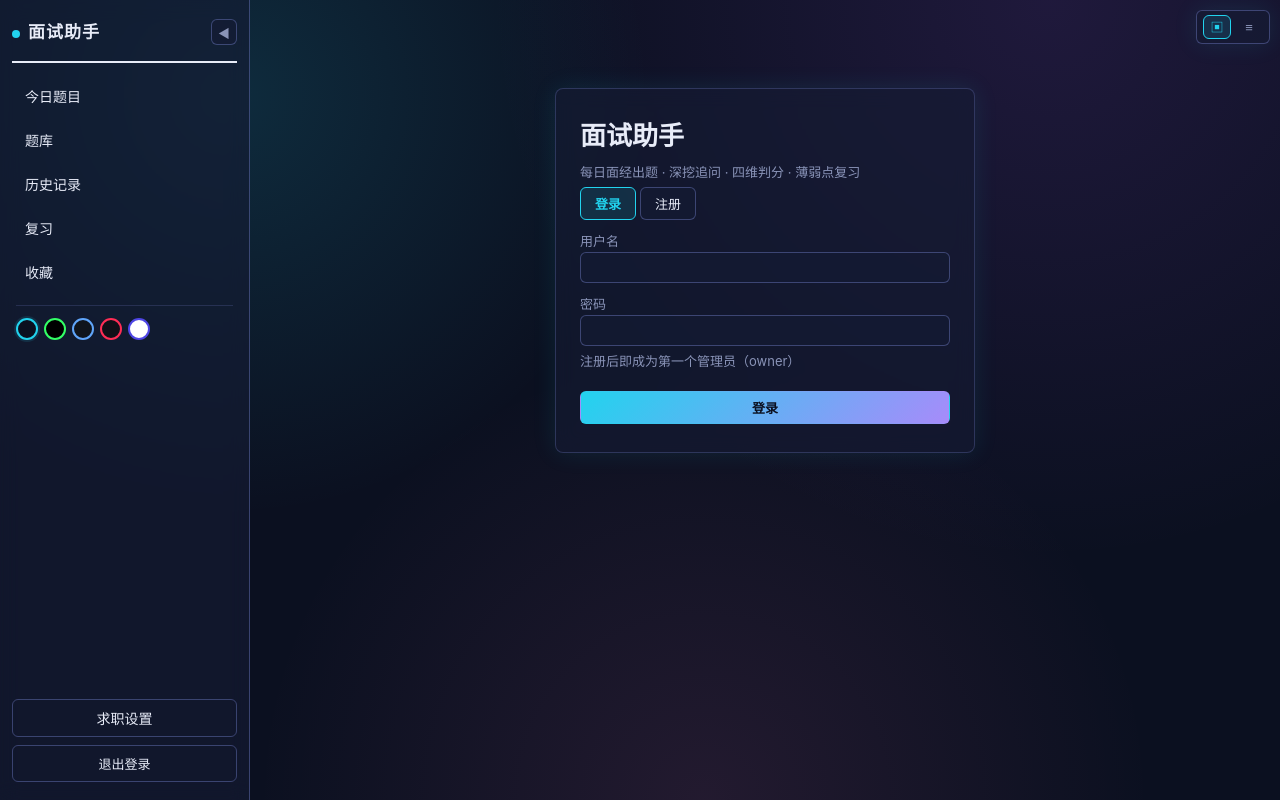
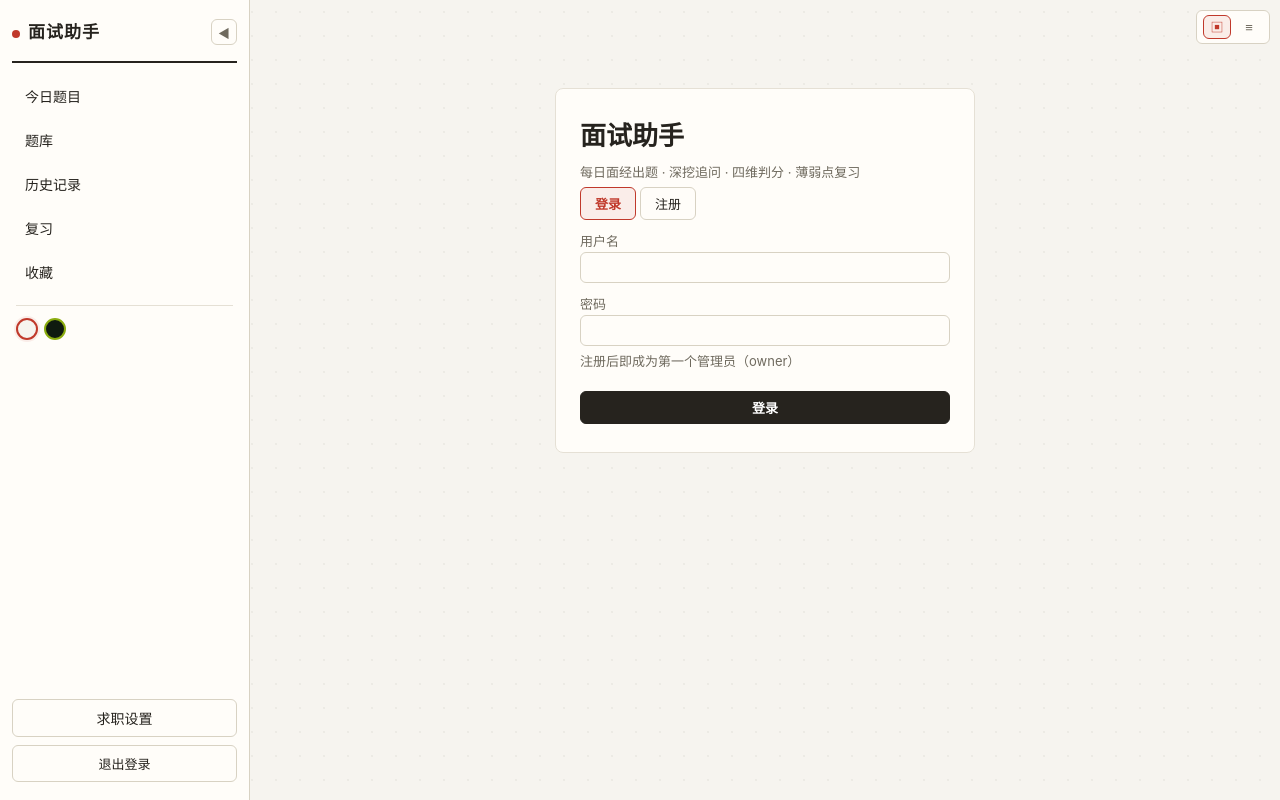
Before and after one commit to wonder-dream/DeepGrill, a FastAPI app: page / in a window 1280 px wide. Run offline with FastAPI, Linux system fonts and the light colour scheme.

Commit message:
feat(ui): 主题收敛为两套 — retro 纸质档案（默认，原纸感）+ cyber 像素终端（Game Boy 绿/直角/块阴影）；侧边栏主题切换器只留 2 个色点；其余主题移除，旧值回退 retro

```diff
--- a/app/web/static/app.js
+++ b/app/web/static/app.js
@@ -60,9 +60,9 @@ function applyLayout(layout) {
 }
 
 (function initThemeLayout() {
-  const THEMES = ["aurora", "cyber", "glass", "brutal", "minimal"];
+  const THEMES = ["retro", "cyber"];
   const LAYOUTS = ["classic", "topbar"];
-  const theme = THEMES.includes(localStorage.getItem("theme")) ? localStorage.getItem("theme") : "aurora";
+  const theme = THEMES.includes(localStorage.getItem("theme")) ? localStorage.getItem("theme") : "retro";
   const layout = LAYOUTS.includes(localStorage.getItem("layout")) ? localStorage.getItem("layout") : "classic";
   document.body.dataset.theme = theme;
   document.body.dataset.layout = layout;
--- a/app/web/static/index.html
+++ b/app/web/static/index.html
@@ -5,8 +5,8 @@
   <meta name="viewport" content="width=device-width, initial-scale=1">
   <title>面试助手</title>
   <link rel="icon" type="image/x-icon" href="/static/favicon.ico">
-  <link rel="stylesheet" href="/static/theme.css?v=20260811v12">
-  <link rel="stylesheet" href="/static/style.css?v=20260811v12">
+  <link rel="stylesheet" href="/static/theme.css?v=20260811v13">
+  <link rel="stylesheet" href="/static/style.css?v=20260811v13">
 </head>
 <body>
   <button id="sidebar-hamburger" class="hamburger" title="菜单">☰</button>
@@ -28,11 +28,8 @@
       <button data-view="favorites">收藏</button>
     </nav>
     <div class="theme-switcher" id="theme-switcher" title="切换主题">
-      <button class="theme-dot" data-theme="aurora" style="background:#0b1020;border-color:#22d3ee" title="霓虹极光"></button>
-      <button class="theme-dot" data-theme="cyber" style="background:#000000;border-color:#33ff66" title="赛博终端"></button>
-      <button class="theme-dot" data-theme="glass" style="background:#10141c;border-color:#60a5fa" title="玻璃深色"></button>
-      <button class="theme-dot" data-theme="brutal" style="background:#101018;border-color:#ff2d55" title="撞色粗野"></button>
-      <button class="theme-dot" data-theme="minimal" style="background:#ffffff;border-color:#4f46e5" title="清爽白底"></button>
+      <button class="theme-dot" data-theme="retro" style="background:#f6f4ef;border-color:#c0392b" title="纸质档案"></button>
+      <button class="theme-dot" data-theme="cyber" style="background:#0f1a0f;border-color:#8bac0f" title="像素终端"></button>
     </div>
     <div class="sidebar-actions">
       <button id="daily-run" class="sidebar-daily">立即更新</button>
@@ -483,6 +480,6 @@
   </div>
   <div id="ui-toast" class="hidden"></div>
 
-  <script src="/static/app.js?v=20260811v12"></script>
+  <script src="/static/app.js?v=20260811v13"></script>
 </body>
 </html>
--- a/app/web/static/theme.css
+++ b/app/web/static/theme.css
@@ -1,69 +1,32 @@
-/* 主题变量（5 套）：minimal 清爽白底（日常）/ aurora 霓虹极光 / cyber 赛博终端
-   / glass 玻璃深色 / brutal 撞色粗野
+/* 主题变量（2 套）：retro 纸质档案（默认）/ cyber 像素终端
    通过 <body data-theme="..."> 切换；style.css 与 reviewer.css 共用本文件变量。 */
 
 :root,
-body[data-theme="aurora"] {
-  /* 霓虹极光：深蓝黑底 + 青紫粉光晕 + 玻璃卡片发光 */
-  --paper: #0b1020;
-  --card: rgba(22, 28, 52, 0.62);
-  --ink: #e8ecf8;
-  --ink-soft: #8a94b8;
-  --red: #22d3ee;
-  --red-soft: rgba(34, 211, 238, 0.12);
-  --green: #a78bfa;
-  --green-soft: rgba(167, 139, 250, 0.16);
-  --line: rgba(148, 163, 255, 0.16);
-  --line-dark: rgba(148, 163, 255, 0.32);
+body[data-theme="retro"] {
+  /* 纸质档案：米黄羊皮纸 + 红点缀 + 点阵纹理 */
+  --paper: #f6f4ef;
+  --card: #fffdf9;
+  --ink: #26231e;
+  --ink-soft: #6f6a5e;
+  --red: #c0392b;
+  --red-soft: rgba(192, 57, 43, 0.08);
+  --green: #5d7a4f;
+  --green-soft: rgba(93, 122, 79, 0.1);
+  --line: #e5e0d5;
+  --line-dark: #d8d2c3;
   --radius-sm: 6px;
   --radius-md: 8px;
   --radius-lg: 12px;
-  --shadow-card: 0 0 24px rgba(34, 211, 238, 0.1);
-  --shadow-modal: 0 0 48px rgba(34, 211, 238, 0.18);
-  --soft-bg: rgba(148, 163, 255, 0.1);
-  --inverse-text: #0b1020;
-  --bg-image: radial-gradient(600px at 18% 12%, rgba(34, 211, 238, 0.14), transparent 70%),
-    radial-gradient(800px at 82% 0%, rgba(168, 85, 247, 0.13), transparent 70%),
-    radial-gradient(640px at 55% 100%, rgba(244, 114, 182, 0.1), transparent 70%);
-  --bg-size: auto;
-  --card-border: 1px solid rgba(148, 163, 255, 0.22);
-  --input-border: 1px solid rgba(148, 163, 255, 0.35);
-  --glass: blur(10px);
-  --serif: "Segoe UI", "Helvetica Neue", "PingFang SC", "Microsoft YaHei", sans-serif;
-  --sans: -apple-system, "PingFang SC", "Microsoft YaHei", sans-serif;
-  /* 通用尺寸 token（各主题共享，不随主题变化） */
-  --btn-pad: 6px 14px;
-  --btn-sm-pad: 4px 12px;
-  --input-pad: 6px 10px;
-  --font-btn: 13px;
-  --font-sm: 12px;
-}
-
-body[data-theme="minimal"] {
-  /* 清爽白底（日常实用款）：白底 + 靛蓝主色 + 大圆角轻阴影 */
-  --paper: #fafafa;
-  --card: #ffffff;
-  --ink: #18181b;
-  --ink-soft: #71717a;
-  --red: #4f46e5;
-  --red-soft: rgba(79, 70, 229, 0.08);
-  --green: #16a34a;
-  --green-soft: rgba(22, 163, 74, 0.1);
-  --line: #e4e4e7;
-  --line-dark: #d4d4d8;
-  --radius-sm: 8px;
-  --radius-md: 12px;
-  --radius-lg: 16px;
-  --shadow-card: 0 1px 3px rgba(0, 0, 0, 0.06);
-  --shadow-modal: 0 10px 40px rgba(0, 0, 0, 0.12);
-  --soft-bg: rgba(0, 0, 0, 0.05);
+  --shadow-card: none;
+  --shadow-modal: 0 6px 24px rgba(38, 35, 30, 0.2);
+  --soft-bg: rgba(38, 35, 30, 0.06);
   --inverse-text: #fff;
-  --bg-image: none;
-  --bg-size: auto;
+  --bg-image: radial-gradient(rgba(60, 50, 30, 0.05) 1px, transparent 1px);
+  --bg-size: 24px 24px;
   --card-border: 1px solid var(--line);
   --input-border: 1px solid var(--line-dark);
   --glass: none;
-  --serif: "Segoe UI", "Helvetica Neue", "PingFang SC", "Microsoft YaHei", sans-serif;
+  --serif: "Segoe UI", "Helvetica Neue", "PingFang SC", "Songti SC", SimSun, serif;
   --sans: -apple-system, "PingFang SC", "Microsoft YaHei", sans-serif;
   --btn-pad: 6px 14px;
   --btn-sm-pad: 4px 12px;
@@ -73,7 +36,7 @@ body[data-theme="minimal"] {
 }
 
 body[data-theme="cyber"] {
-  /* 赛博终端（像素版）：Game Boy 绿调色板 + 直角 + 块状硬阴影 + 像素颗粒背景（护眼低饱和） */
+  /* 赛博终端（像素版）：Game Boy 绿调色板 + 直角 + 块状硬阴影 + 像素颗粒背景 */
   --paper: #0f1a0f;
   --card: #17251a;
   --ink: #e2f0d8;
@@ -96,7 +59,7 @@ body[data-theme="cyber"] {
   --card-border: 2px solid #2a3d24;
   --input-border: 2px solid #2a3d24;
   --glass: none;
-  --serif: "Cascadia Mono", Consolas, "Courier New", monospace; /* 标题/数字保持终端等宽 */
+  --serif: "Cascadia Mono", Consolas, "Courier New", monospace; /* 标题/数字终端等宽 */
   --sans: -apple-system, "PingFang SC", "Microsoft YaHei", sans-serif; /* 正文常规字体护眼 */
   --btn-pad: 6px 14px;
   --btn-sm-pad: 4px 12px;
@@ -105,95 +68,7 @@ body[data-theme="cyber"] {
   --font-sm: 12px;
 }
 
-body[data-theme="glass"] {
-  /* 玻璃深色：深灰渐变 + 半透明磨砂卡片 + 细蓝霓虹描边 */
-  --paper: #10141c;
-  --card: rgba(255, 255, 255, 0.07);
-  --ink: #f0f4fa;
-  --ink-soft: #9aa4b8;
-  --red: #60a5fa;
-  --red-soft: rgba(96, 165, 250, 0.12);
-  --green: #34d399;
-  --green-soft: rgba(52, 211, 153, 0.14);
-  --line: rgba(255, 255, 255, 0.1);
-  --line-dark: rgba(255, 255, 255, 0.2);
-  --radius-sm: 10px;
-  --radius-md: 14px;
-  --radius-lg: 18px;
-  --shadow-card: 0 4px 20px rgba(0, 0, 0, 0.3);
-  --shadow-modal: 0 12px 48px rgba(0, 0, 0, 0.5);
-  --soft-bg: rgba(255, 255, 255, 0.06);
-  --inverse-text: #10141c;
-  --bg-image: radial-gradient(700px at 20% 0%, rgba(96, 165, 250, 0.08), transparent 70%),
-    radial-gradient(700px at 85% 100%, rgba(52, 211, 153, 0.06), transparent 70%);
-  --bg-size: auto;
-  --card-border: 1px solid rgba(255, 255, 255, 0.14);
-  --input-border: 1px solid rgba(255, 255, 255, 0.25);
-  --glass: blur(12px);
-  --serif: "Segoe UI", "Helvetica Neue", "PingFang SC", "Microsoft YaHei", sans-serif;
-  --sans: -apple-system, "PingFang SC", "Microsoft YaHei", sans-serif;
-  --btn-pad: 6px 14px;
-  --btn-sm-pad: 4px 12px;
-  --input-pad: 6px 10px;
-  --font-btn: 13px;
-  --font-sm: 12px;
-}
-
-body[data-theme="brutal"] {
-  /* 撞色粗野：深底 + 高饱和撞色硬阴影（街头海报） */
-  --paper: #101018;
-  --card: #1a1a26;
-  --ink: #f2f2f7;
-  --ink-soft: #9a9ab0;
-  --red: #ff2d55;
-  --red-soft: rgba(255, 45, 85, 0.14);
-  --green: #00e5ff;
-  --green-soft: rgba(0, 229, 255, 0.14);
-  --line: #2e2e3e;
-  --line-dark: #3f3f54;
-  --radius-sm: 4px;
-  --radius-md: 6px;
-  --radius-lg: 10px;
-  --shadow-card: 4px 4px 0 #ff2d55;
-  --shadow-modal: 6px 6px 0 #00e5ff;
-  --soft-bg: rgba(255, 255, 255, 0.06);
-  --inverse-text: #101018;
-  --bg-image: none;
-  --bg-size: auto;
-  --card-border: 1px solid #f2f2f7;
-  --input-border: 1px solid #3f3f54;
-  --glass: none;
-  --serif: "Segoe UI", "Helvetica Neue", "PingFang SC", "Microsoft YaHei", sans-serif;
-  --sans: -apple-system, "PingFang SC", "Microsoft YaHei", sans-serif;
-  --btn-pad: 6px 14px;
-  --btn-sm-pad: 4px 12px;
-  --input-pad: 6px 10px;
-  --font-btn: 13px;
-  --font-sm: 12px;
-}
-
-/* 玻璃主题（aurora/glass）：卡片磨砂 + 主题化细节 */
-body[data-theme="aurora"] .card,
-body[data-theme="glass"] .card {
-  backdrop-filter: var(--glass);
-  -webkit-backdrop-filter: var(--glass);
-}
-body[data-theme="aurora"] .sidebar,
-body[data-theme="glass"] .sidebar {
-  backdrop-filter: var(--glass);
-  -webkit-backdrop-filter: var(--glass);
-}
-body[data-theme="aurora"] .primary,
-body[data-theme="glass"] .primary {
-  background: linear-gradient(135deg, var(--red), var(--green));
-  border-color: transparent;
-}
-body[data-theme="aurora"] .sidebar-daily,
-body[data-theme="glass"] .sidebar-daily {
-  background: linear-gradient(135deg, var(--red), var(--green));
-  border-color: transparent;
-}
-/* cyber：提示符感侧边栏品牌 */
+/* cyber 像素风细节：提示符品牌 + 块状按钮阴影 + 按下位移 + 进度条分段 */
 body[data-theme="cyber"] .sidebar h1::before {
   content: "> ";
   background: none;
@@ -202,7 +77,6 @@ body[data-theme="cyber"] .sidebar h1::before {
   margin-right: 2px;
   color: var(--red);
 }
-/* cyber 像素风：按钮/输入块状阴影 + 按下位移 + 像素进度条 */
 body[data-theme="cyber"] button,
 body[data-theme="cyber"] .weak-tag-entry {
   box-shadow: 0 3px 0 rgba(0, 0, 0, 0.35);
@@ -217,16 +91,12 @@ body[data-theme="cyber"] .primary {
 }
 body[data-theme="cyber"] .progress-fill,
 body[data-theme="cyber"] .score-fill {
-  box-shadow: none;
   border-right: 4px solid var(--paper); /* 像素分段感 */
 }
 body[data-theme="cyber"] .badge {
   box-shadow: 0 2px 0 rgba(0, 0, 0, 0.25);
   border-width: 2px;
 }
-body[data-theme="cyber"] .card {
-  box-shadow: var(--shadow-card);
-}
 body[data-theme="cyber"] .progress-track {
   border-width: 2px;
 }
```
